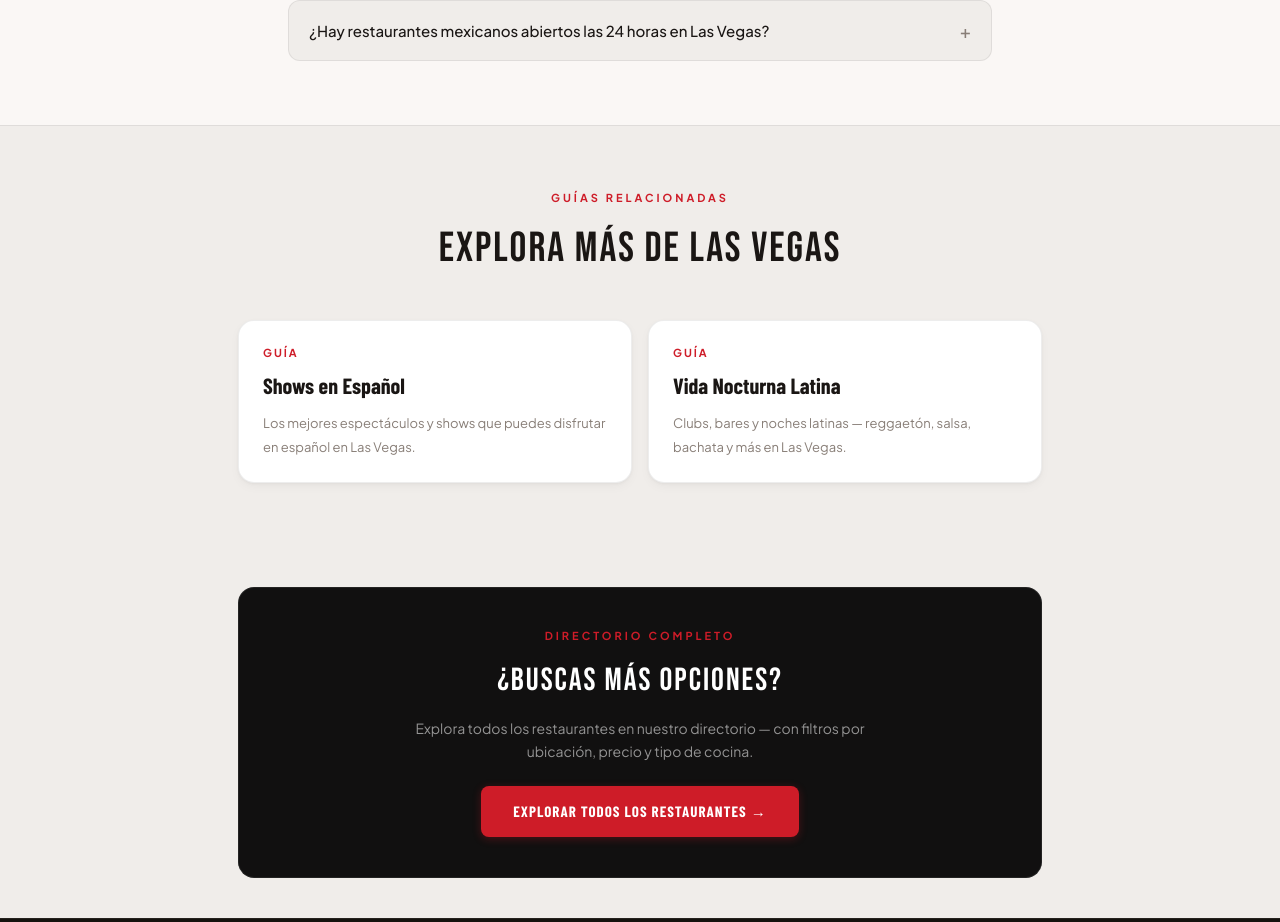
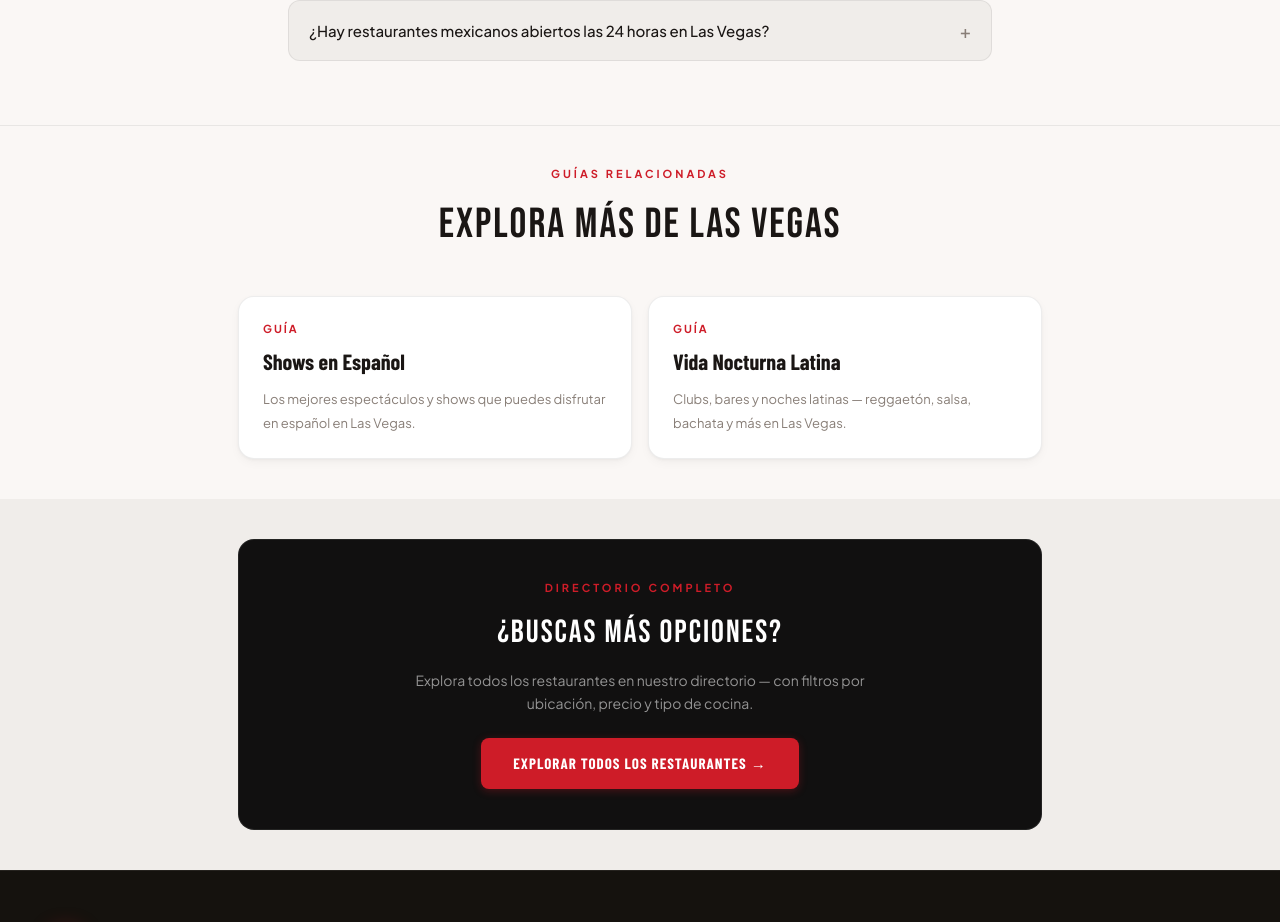
Before and after one commit to EstebanTala/latino-las-vegas, a Next.js app: page /guia/restaurantes-mexicanos-las-vegas in a window 1280 px wide. Shown: the part 1675-2597 px from the top of the page. Built offline with nearby package versions, Linux system fonts and the light colour scheme; no server answers; the database is empty.

Commit message:
Match related guides section styling across all guide pages

```diff
--- a/src/app/guia/restaurantes-mexicanos-las-vegas/page.tsx
+++ b/src/app/guia/restaurantes-mexicanos-las-vegas/page.tsx
@@ -182,7 +182,7 @@ export default async function RestaurantesMexicanosGuide() {
 
 
       {/* Related Guides */}
-      <section className="py-16 bg-cream-2 border-t border-border">
+      <section className="py-10 bg-background border-t border-border">
         <div className="container max-w-[900px]">
           <div className="text-[11px] font-bold tracking-[3px] uppercase text-red mb-2.5 text-center">{"Gu\u00edas relacionadas"}</div>
           <h2 className="font-display text-[clamp(28px,5vw,42px)] tracking-[2px] text-center mb-10">{"EXPLORA M\u00c1S DE LAS VEGAS"}</h2>
```
Also changed, not shown: 1 other file (tests, documents, lock files or other folders).
